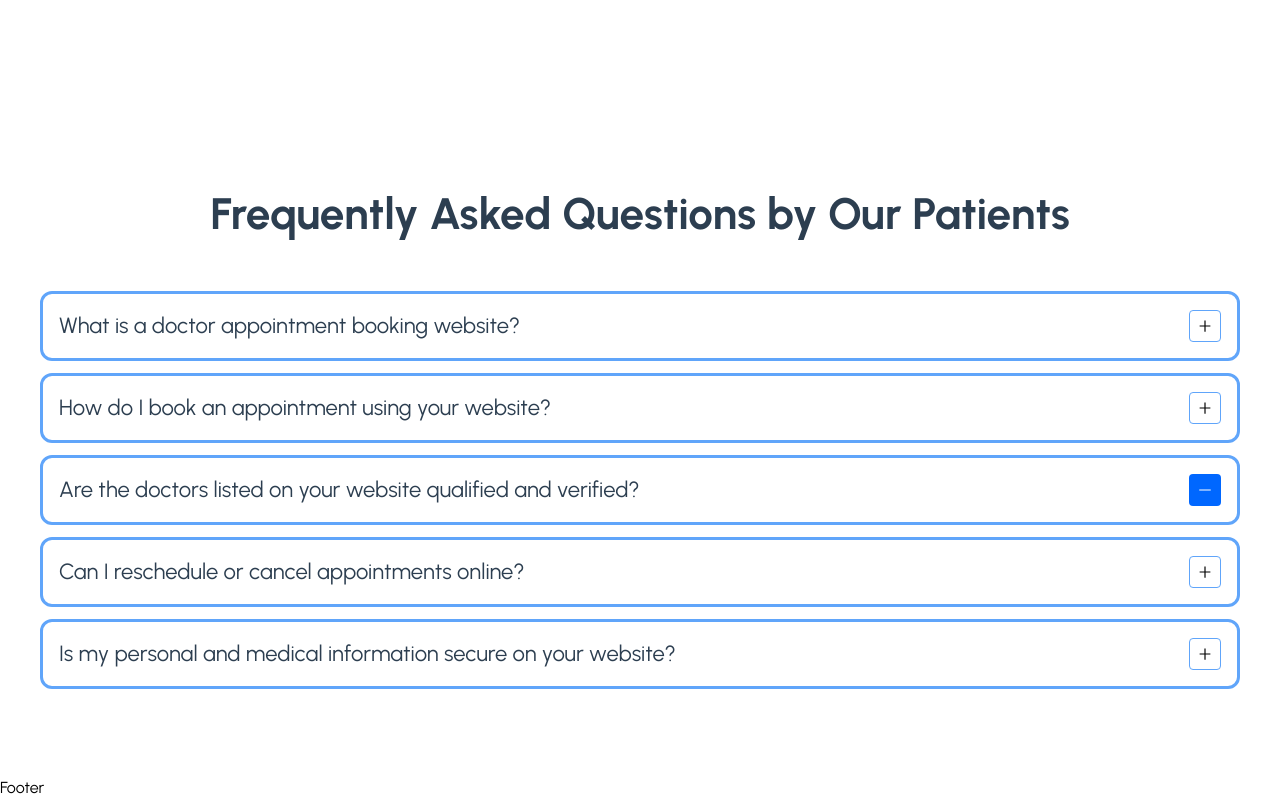
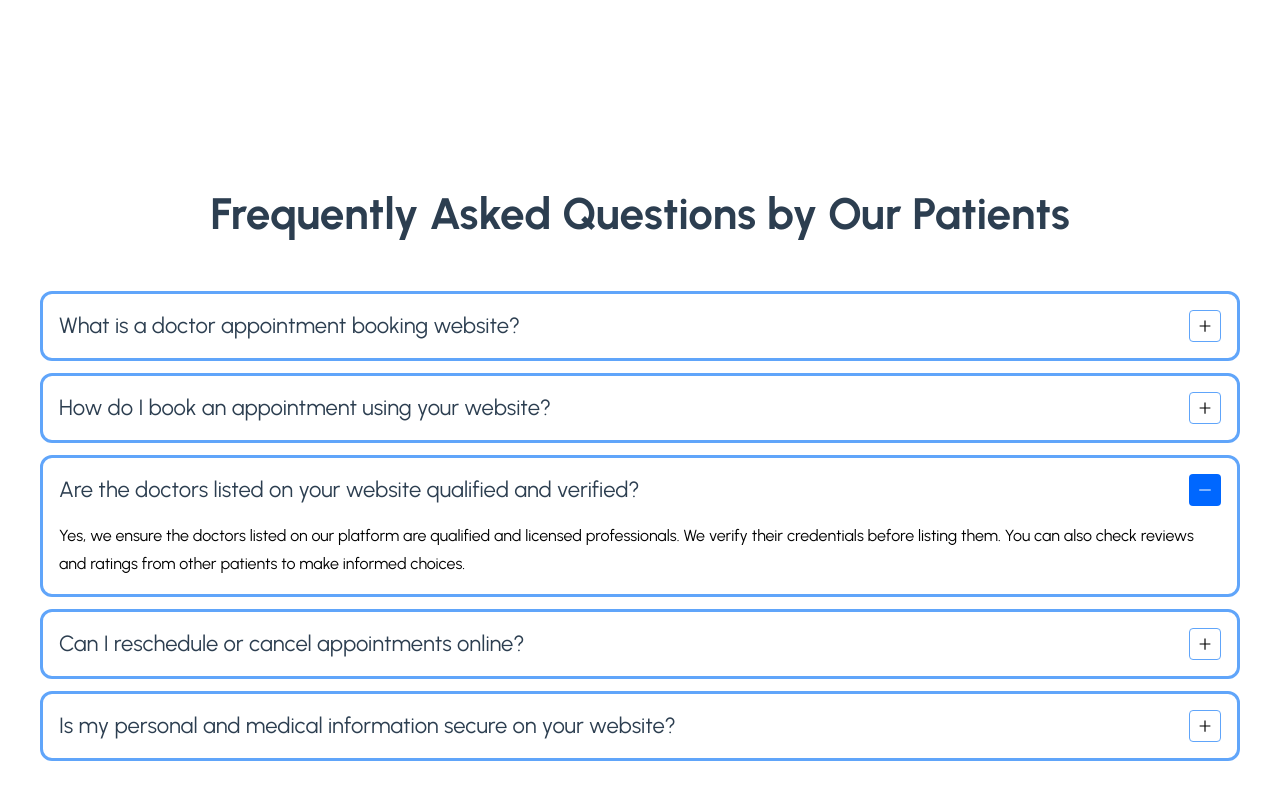
Before and after one commit to RavinduKavinda/doctor-appointment-booking, a React (Vite) app in the folder frontend/: page / in a window 1280 px wide. Both pictures are taken after a click on the element 640 px from the left and 5231 px from the top of the page. Shown: the part 4741-5541 px from the top of the page. Built offline with nearby package versions, Linux system fonts and the light colour scheme; a web font is replaced by a local one.

Commit message:
Faq content

```diff
--- a/frontend/src/components/Faq/FaqCard.jsx
+++ b/frontend/src/components/Faq/FaqCard.jsx
@@ -23,6 +23,14 @@ const FaqCard = ({ item }) => {
                     {isOpen? <AiOutlineMinus />: <AiOutlinePlus />}
              </div>
             </div>
+
+            {isOpen &&  (
+                <div className="mt-4">
+                    <p className="text-[14px] lg:text-[16px] leading-6 lg:leading-7 font-[400] text-textColor">
+                        {item.content}
+                    </p>
+                </div>
+            )}
         </div>
       );
     }
```
